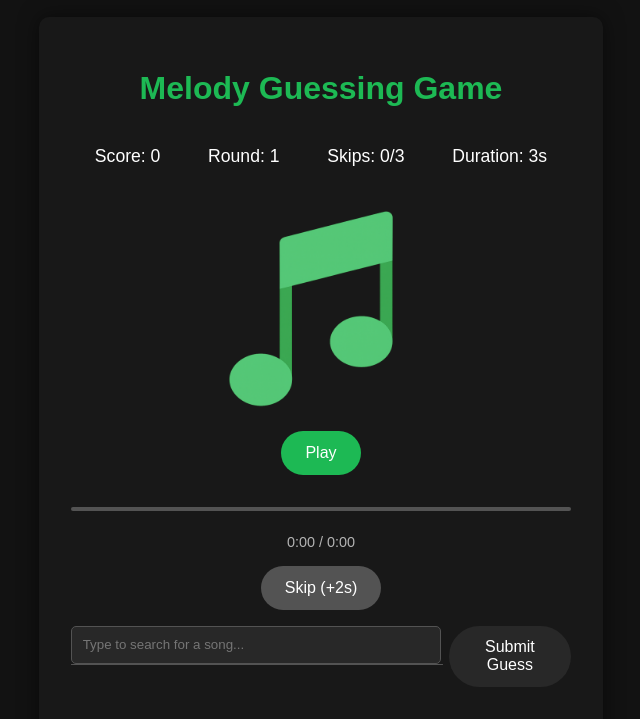
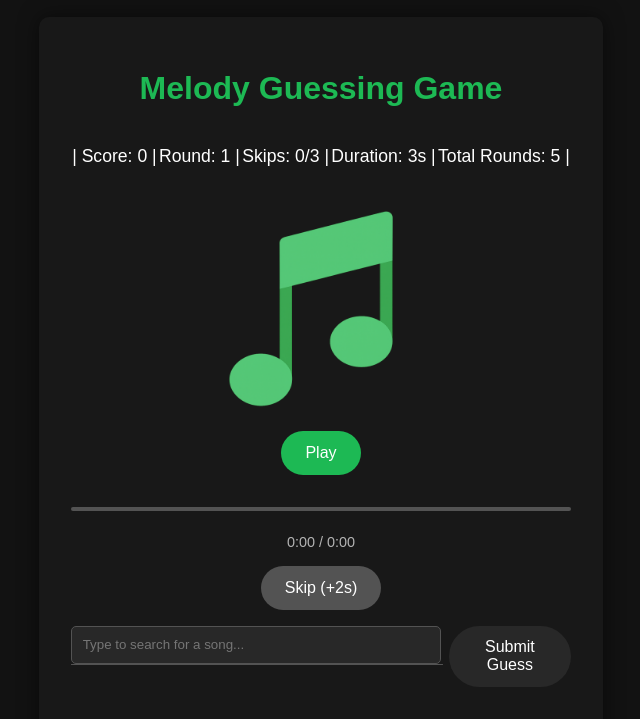
Before and after one commit to ogshrug/wedewdewdew, a plain HTML site: page index.html in a window 1280 px wide. Shown: the whole page, without its empty margins (319-959 px from the left). Drawn offline with Linux system fonts and the light colour scheme.

Commit message:
Update index.html

```diff
--- a/index.html
+++ b/index.html
@@ -10,10 +10,11 @@
     <div class="container">
         <h1>Melody Guessing Game</h1>
         <div class="status-bar">
-            <p>Score: <span id="score">0</span></p>
-            <p>Round: <span id="round">1</span></p>
-            <p>Skips: <span id="skips-used">0</span>/3</p>
-            <p>Duration: <span id="snippet-duration">3</span>s</p>
+            <p>| Score: <span id="score">0 |</span></p>
+            <p>Round: <span id="round">1</span> |</p>
+            <p>Skips: <span id="skips-used">0</span>/3 |</p>
+            <p>Duration: <span id="snippet-duration">3</span>s |</p>
+            <p>Total Rounds: <span id="total-rounds">5</span> |</p>
         </div>
         <div class="game-area">
             <center><img id="album-art" src="./imga.png" alt="Album Art" style="width:200px; height:200px;"></center>
```
